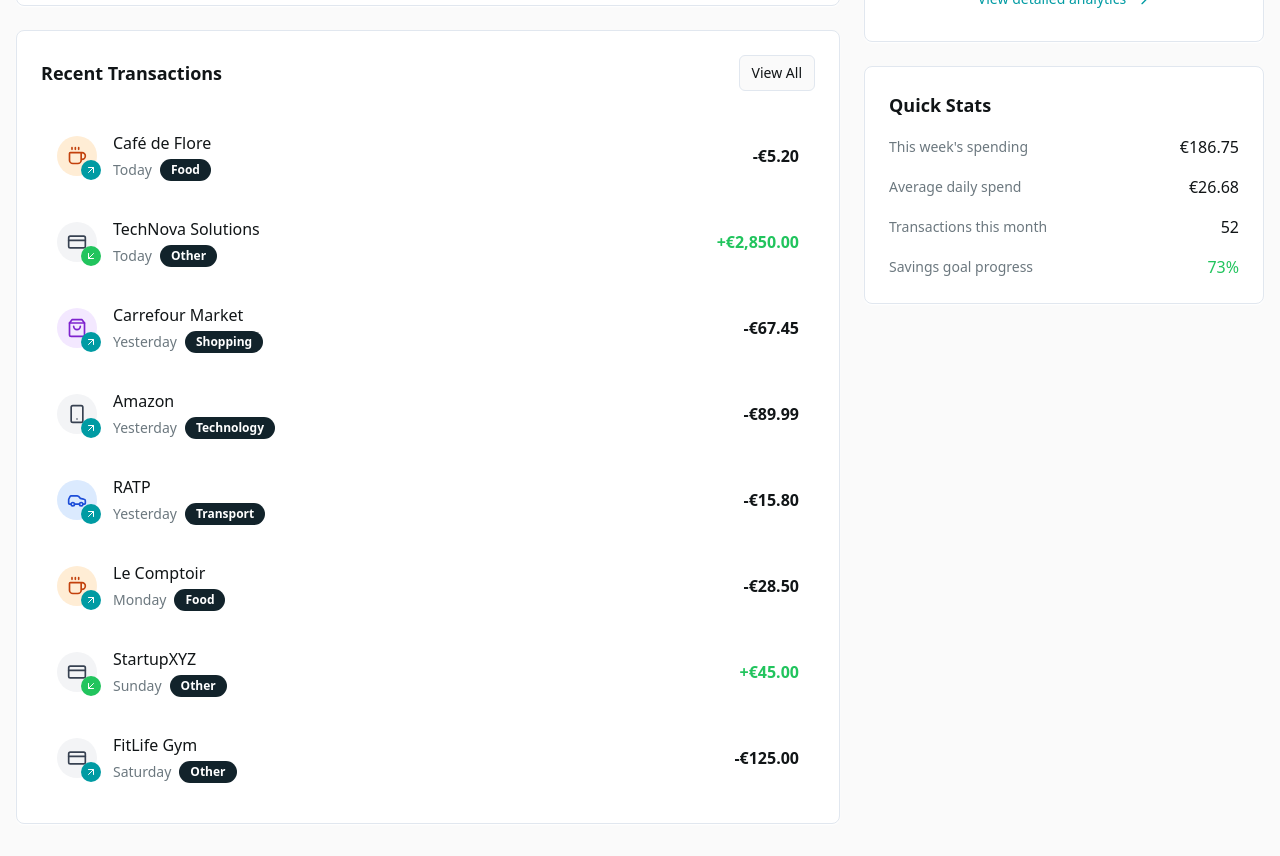
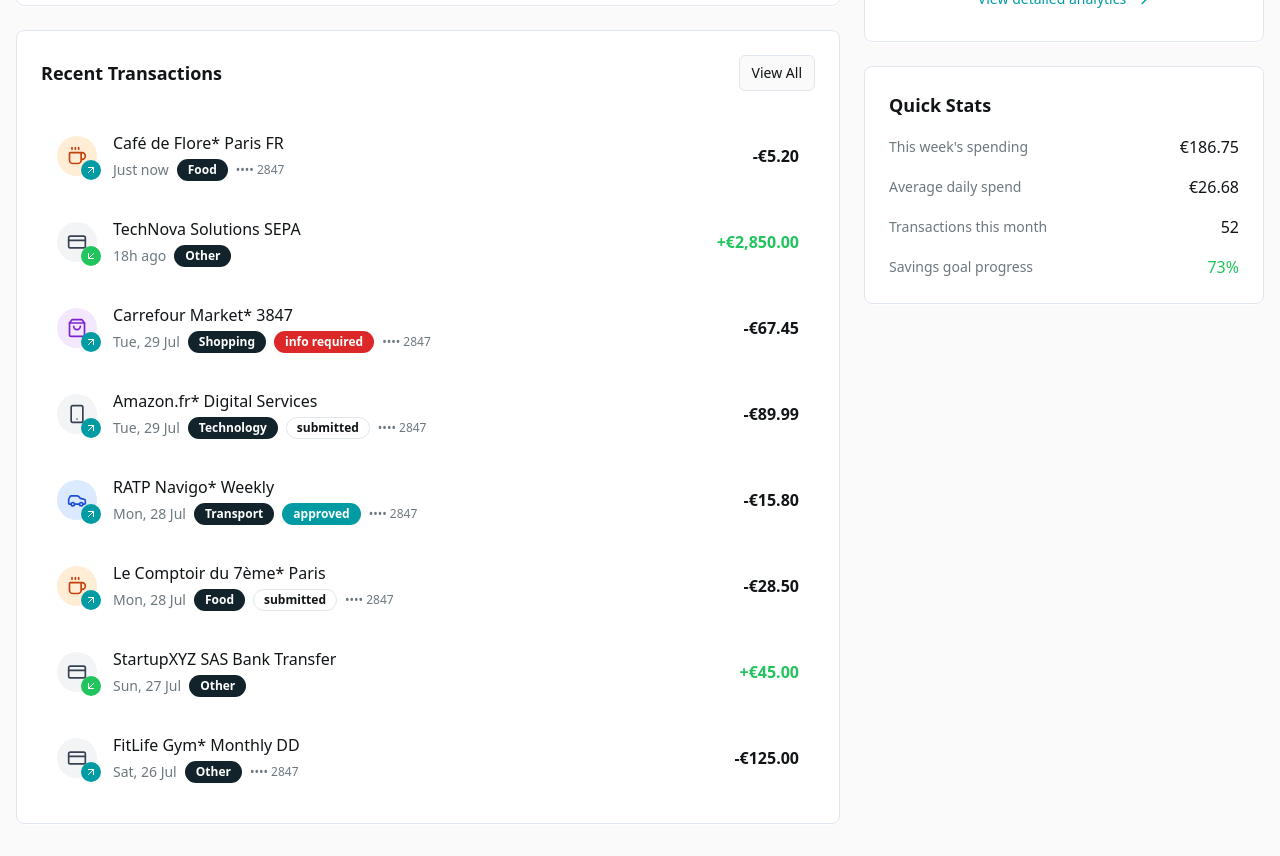
Before and after one commit to mbjorke/blueberry-fintech, a React (Vite) app: page /dashboard in a window 1280 px wide. Shown: the part 720-1576 px from the top of the page. Built offline with nearby package versions, Linux system fonts and the light colour scheme.

Commit message:
Update transaction details
Enhance transaction details to include more information, such as expense status, cardholder, and receipt upload options, to make them more authentic and similar to Revolut's transaction view.

```diff
--- a/src/components/fintech/TransactionItem.tsx
+++ b/src/components/fintech/TransactionItem.tsx
@@ -26,6 +26,20 @@ export interface Transaction {
   status: 'completed' | 'pending' | 'failed';
   merchantName?: string;
   merchantImage?: string;
+  // Enhanced Revolut-style fields
+  merchantDetails?: string;
+  expenseStatus: 'submitted' | 'info_required' | 'approved' | 'rejected' | 'none';
+  spendProgram?: string;
+  cardholder: string;
+  receiptStatus: 'uploaded' | 'required' | 'none';
+  accountingCategory?: string;
+  taxRate?: string;
+  transactionId: string;
+  cardLast4?: string;
+  location?: string;
+  exchangeRate?: number;
+  originalAmount?: number;
+  originalCurrency?: string;
 }
 
 interface TransactionItemProps {
@@ -67,12 +81,14 @@ export const TransactionItem = ({ transaction, onClick }: TransactionItemProps)
   const formatDate = (date: Date) => {
     const now = new Date();
     const diffTime = Math.abs(now.getTime() - date.getTime());
+    const diffHours = Math.floor(diffTime / (1000 * 60 * 60));
     const diffDays = Math.ceil(diffTime / (1000 * 60 * 60 * 24));
 
-    if (diffDays === 1) return 'Today';
-    if (diffDays === 2) return 'Yesterday';
-    if (diffDays <= 7) return date.toLocaleDateString('en-GB', { weekday: 'long' });
-    return date.toLocaleDateString('en-GB', { day: 'numeric', month: 'short' });
+    if (diffHours < 1) return 'Just now';
+    if (diffHours < 24) return `${diffHours}h ago`;
+    if (diffDays === 1) return 'Yesterday';
+    if (diffDays <= 7) return date.toLocaleDateString('en-GB', { weekday: 'short', day: 'numeric', month: 'short' });
+    return date.toLocaleDateString('en-GB', { day: 'numeric', month: 'short', year: '2-digit' });
   };
 
   return (
@@ -136,7 +152,7 @@ export const TransactionItem = ({ transaction, onClick }: TransactionItemProps)
               animate={{ opacity: 1 }}
               transition={{ delay: 0.1 }}
             >
-              {transaction.merchantName || transaction.description}
+              {transaction.merchantDetails || transaction.merchantName || transaction.description}
             </motion.p>
             <motion.div
               className="flex items-center gap-2 mt-1"
@@ -153,13 +169,23 @@ export const TransactionItem = ({ transaction, onClick }: TransactionItemProps)
               >
                 {transaction.category}
               </Badge>
-              {transaction.status !== 'completed' && (
+              {transaction.expenseStatus !== 'none' && (
                 <Badge
-                  variant={transaction.status === 'pending' ? 'outline' : 'destructive'}
+                  variant={
+                    transaction.expenseStatus === 'approved' ? 'default' :
+                    transaction.expenseStatus === 'submitted' ? 'outline' :
+                    transaction.expenseStatus === 'info_required' ? 'destructive' :
+                    'secondary'
+                  }
                   className="text-xs"
                 >
-                  {transaction.status}
+                  {transaction.expenseStatus.replace('_', ' ')}
                 </Badge>
+              )}
+              {transaction.cardLast4 && (
+                <span className="text-xs text-muted-foreground">
+                  •••• {transaction.cardLast4}
+                </span>
               )}
             </motion.div>
           </div>
@@ -176,6 +202,14 @@ export const TransactionItem = ({ transaction, onClick }: TransactionItemProps)
             }`}>
               {formatAmount(transaction.amount, transaction.currency)}
             </p>
+            {transaction.status !== 'completed' && (
+              <Badge
+                variant={transaction.status === 'pending' ? 'outline' : 'destructive'}
+                className="text-xs mt-1"
+              >
+                {transaction.status}
+              </Badge>
+            )}
           </motion.div>
         </div>
       </div>
--- a/src/components/fintech/types.ts
+++ b/src/components/fintech/types.ts
@@ -17,6 +17,20 @@ export interface Transaction {
   status: TransactionStatus;
   merchantName?: string;
   merchantImage?: string;
+  // Enhanced Revolut-style fields
+  merchantDetails?: string;
+  expenseStatus: 'submitted' | 'info_required' | 'approved' | 'rejected' | 'none';
+  spendProgram?: string;
+  cardholder: string;
+  receiptStatus: 'uploaded' | 'required' | 'none';
+  accountingCategory?: string;
+  taxRate?: string;
+  transactionId: string;
+  cardLast4?: string;
+  location?: string;
+  exchangeRate?: number;
+  originalAmount?: number;
+  originalCurrency?: string;
 }
 
 export type TransactionCategory =
--- a/src/pages/ComponentShowcase.tsx
+++ b/src/pages/ComponentShowcase.tsx
@@ -19,32 +19,44 @@ const sampleTransactions: Transaction[] = [
     id: '1',
     type: 'outgoing',
     amount: 42.50,
-    currency: '£',
+    currency: '€',
     description: 'Coffee & Breakfast',
     category: 'food',
     date: new Date(),
     status: 'completed',
     merchantName: 'Starbucks',
+    expenseStatus: 'none',
+    cardholder: 'John Doe',
+    receiptStatus: 'none',
+    transactionId: 'TXN-001',
   },
   {
     id: '2',
     type: 'incoming',
     amount: 1250.00,
-    currency: '£',
+    currency: '€',
     description: 'Salary Payment',
     category: 'other',
     date: new Date(Date.now() - 86400000),
     status: 'completed',
+    expenseStatus: 'none',
+    cardholder: 'John Doe',
+    receiptStatus: 'none',
+    transactionId: 'TXN-002',
   },
   {
     id: '3',
     type: 'outgoing',
     amount: 18.75,
-    currency: '£',
+    currency: '€',
     description: 'Uber Ride',
     category: 'transport',
     date: new Date(Date.now() - 172800000),
     status: 'pending',
+    expenseStatus: 'none',
+    cardholder: 'John Doe',
+    receiptStatus: 'none',
+    transactionId: 'TXN-003',
   },
 ];
 
--- a/src/pages/Dashboard.tsx
+++ b/src/pages/Dashboard.tsx
@@ -20,6 +20,13 @@ const mockTransactions: Transaction[] = [
     date: new Date(Date.now() - 1000 * 60 * 45), // 45 minutes ago
     status: 'completed',
     merchantName: 'Café de Flore',
+    merchantDetails: 'Café de Flore* Paris FR',
+    expenseStatus: 'none',
+    cardholder: 'Emma Sofia Martinez',
+    receiptStatus: 'none',
+    transactionId: 'TXN-CF-240731-001',
+    cardLast4: '2847',
+    location: 'Paris, France',
   },
   {
     id: '2',
@@ -31,6 +38,11 @@ const mockTransactions: Transaction[] = [
     date: new Date(Date.now() - 1000 * 60 * 60 * 18), // 18 hours ago
     status: 'completed',
     merchantName: 'TechNova Solutions',
+    merchantDetails: 'TechNova Solutions SEPA',
+    expenseStatus: 'none',
+    cardholder: 'Emma Sofia Martinez',
+    receiptStatus: 'none',
+    transactionId: 'TXN-SAL-240730-001',
   },
   {
     id: '3',
@@ -42,6 +54,14 @@ const mockTransactions: Transaction[] = [
     date: new Date(Date.now() - 1000 * 60 * 60 * 26), // 26 hours ago
     status: 'completed',
     merchantName: 'Carrefour Market',
+    merchantDetails: 'Carrefour Market* 3847',
+    expenseStatus: 'info_required',
+    spendProgram: 'Business Expenses',
+    cardholder: 'Emma Sofia Martinez',
+    receiptStatus: 'required',
+    transactionId: 'TXN-CAR-240730-002',
+    cardLast4: '2847',
+    location: 'Lyon, France',
   },
   {
     id: '4',
@@ -53,6 +73,16 @@ const mockTransactions: Transaction[] = [
     date: new Date(Date.now() - 1000 * 60 * 60 * 32), // 32 hours ago
     status: 'completed',
     merchantName: 'Amazon',
+    merchantDetails: 'Amazon.fr* Digital Services',
+    expenseStatus: 'submitted',
+    spendProgram: 'Office Equipment',
+    cardholder: 'Emma Sofia Martinez',
+    receiptStatus: 'uploaded',
+    accountingCategory: 'Technology & Equipment',
+    taxRate: '20%',
+    transactionId: 'TXN-AMZ-240729-001',
+    cardLast4: '2847',
+    location: 'Online Purchase',
   },
   {
     id: '5',
@@ -64,6 +94,15 @@ const mockTransactions: Transaction[] = [
     date: new Date(Date.now() - 1000 * 60 * 60 * 48), // 2 days ago
     status: 'completed',
     merchantName: 'RATP',
+    merchantDetails: 'RATP Navigo* Weekly',
+    expenseStatus: 'approved',
+    spendProgram: 'Transport Allowance',
+    cardholder: 'Emma Sofia Martinez',
+    receiptStatus: 'uploaded',
+    accountingCategory: 'Transport',
+    transactionId: 'TXN-RAT-240729-003',
+    cardLast4: '2847',
+    location: 'Paris Metro',
   },
   {
     id: '6',
@@ -75,6 +114,16 @@ const mockTransactions: Transaction[] = [
     date: new Date(Date.now() - 1000 * 60 * 60 * 50), // 2 days ago
     status: 'completed',
     merchantName: 'Le Comptoir',
+    merchantDetails: 'Le Comptoir du 7ème* Paris',
+    expenseStatus: 'submitted',
+    spendProgram: 'Meals & Entertainment',
+    cardholder: 'Emma Sofia Martinez',
+    receiptStatus: 'uploaded',
+    accountingCategory: 'Business Meals',
+    taxRate: '10%',
+    transactionId: 'TXN-LCP-240729-002',
+    cardLast4: '2847',
+    location: 'Paris, France',
   },
   {
     id: '7',
@@ -86,6 +135,11 @@ const mockTransactions: Transaction[] = [
     date: new Date(Date.now() - 1000 * 60 * 60 * 72), // 3 days ago
     status: 'completed',
     merchantName: 'StartupXYZ',
+    merchantDetails: 'StartupXYZ SAS Bank Transfer',
+    expenseStatus: 'none',
+    cardholder: 'Emma Sofia Martinez',
+    receiptStatus: 'none',
+    transactionId: 'TXN-SUP-240728-001',
   },
   {
     id: '8',
@@ -97,6 +151,13 @@ const mockTransactions: Transaction[] = [
     date: new Date(Date.now() - 1000 * 60 * 60 * 96), // 4 days ago
     status: 'completed',
     merchantName: 'FitLife Gym',
+    merchantDetails: 'FitLife Gym* Monthly DD',
+    expenseStatus: 'none',
+    cardholder: 'Emma Sofia Martinez',
+    receiptStatus: 'none',
+    transactionId: 'TXN-FIT-240727-001',
+    cardLast4: '2847',
+    location: 'Lyon, France',
   },
 ];
 
```
